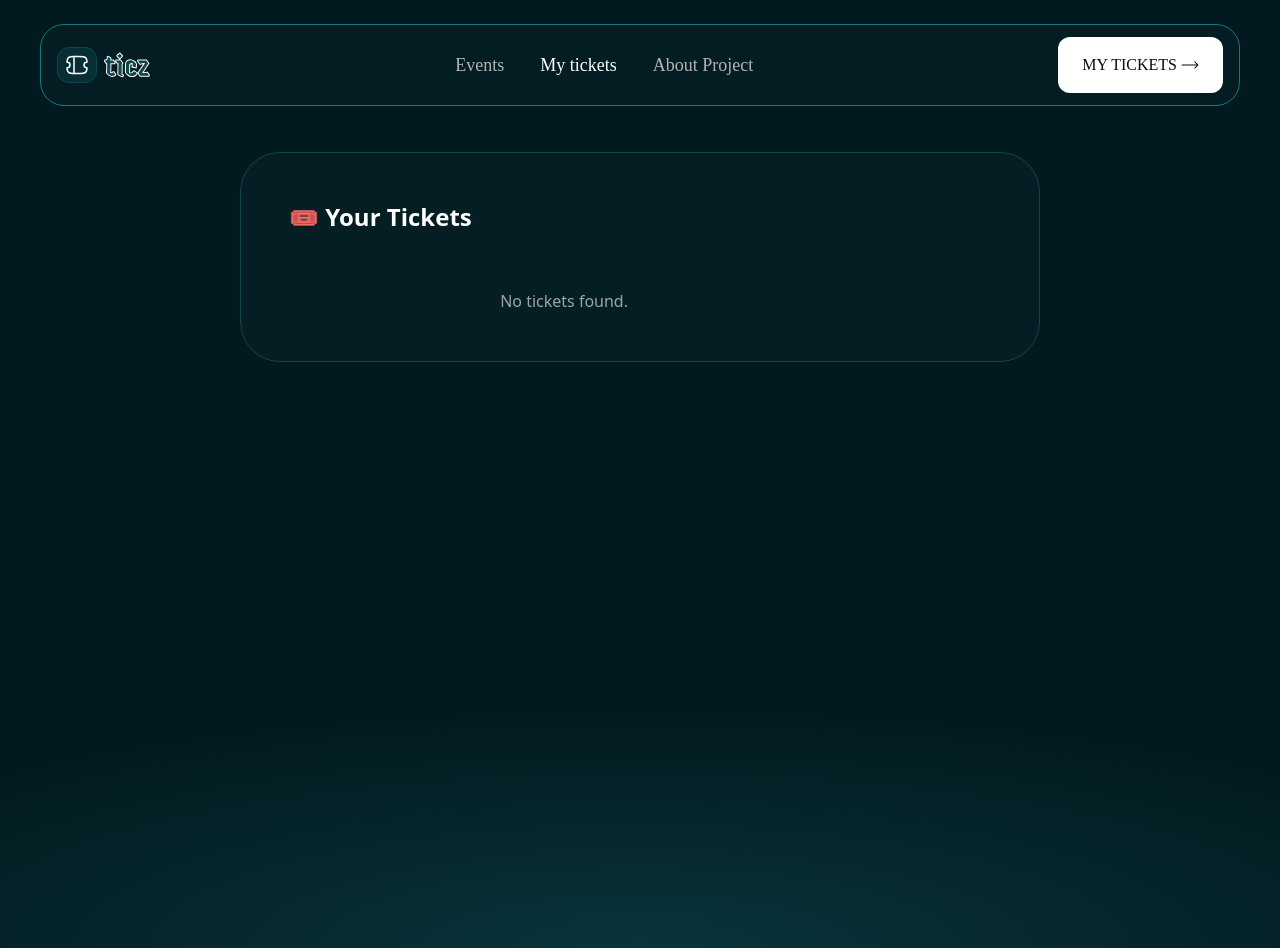
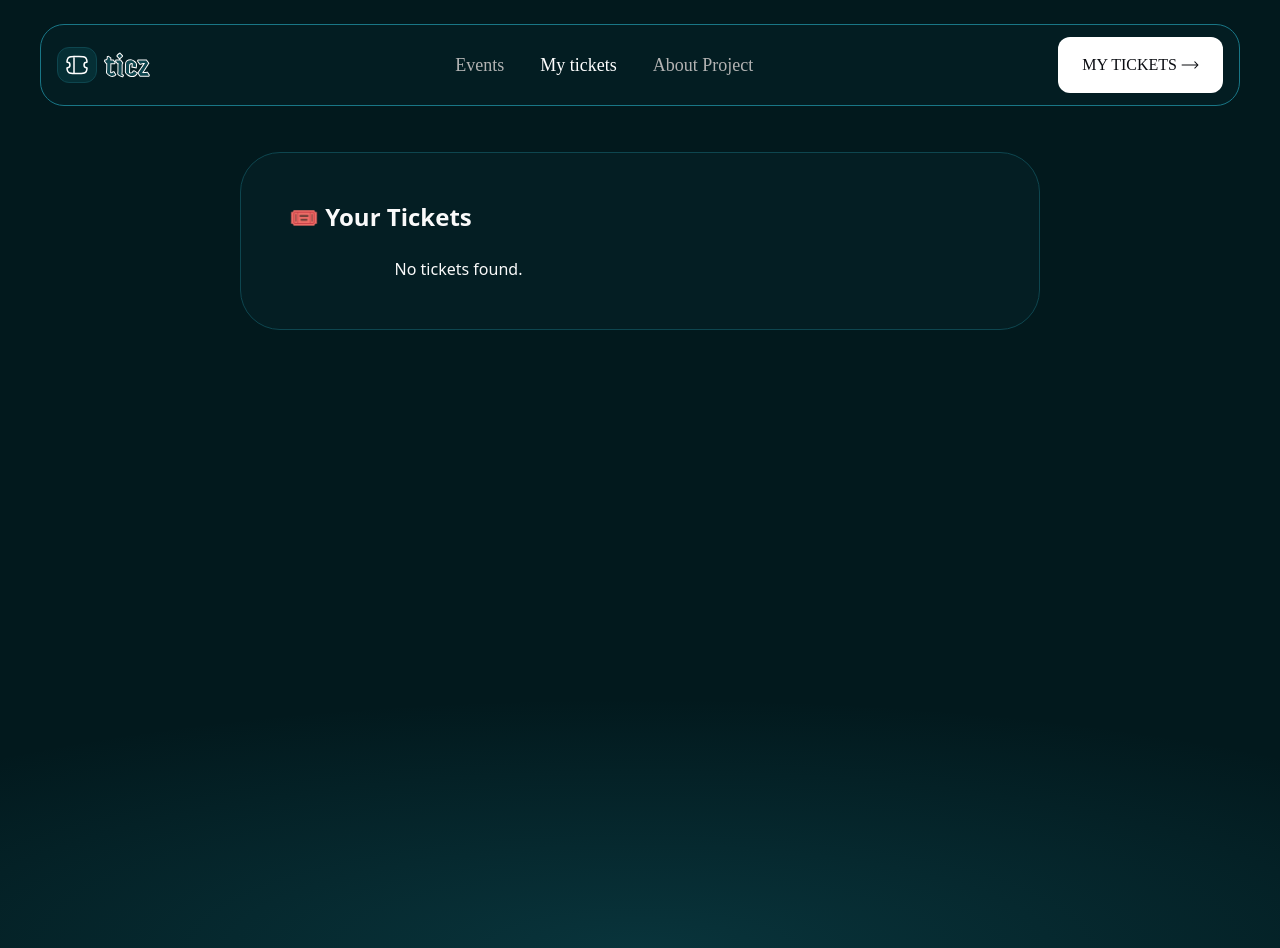
Before and after one commit to Chioma-Okeke/hng12-stage2-conference-ticket-generator, a React (Vite) app: page /tickets in a window 1280 px wide. Built offline with nearby package versions, Linux system fonts and the light colour scheme; a web font is replaced by a local one.

Commit message:
updated the ui for my tickets page

```diff
--- a/src/pages/MyTickets.jsx
+++ b/src/pages/MyTickets.jsx
@@ -33,8 +33,8 @@ function MyTickets() {
     return (
         <div className="pt-[46px] mb-[42px] mb:mb-[112px] h-screen">
             <AnimatedSection>
-                <div className="flex flex-col gap-8 p-6 md:p-12 rounded-[40px] border border-[#0E464F] bg-[#08252B] md:bg-[#041E23] max-w-[800px] mx-auto">
-                    <h1 className="text-2xl font-bold text-white mb-6">
+                <div className={`${fetchedData.length > 0 ? "flex" : " block"} flex-col gap-8 text-[#FAFAFA] p-6 md:p-12 rounded-[40px] border border-[#0E464F] bg-[#08252B] md:bg-[#041E23] max-w-[800px] mx-auto`}>
+                    <h1 className="text-2xl font-bold mb-6">
                         🎟️ Your Tickets
                     </h1>
                     <div className="grid grid-cols-1 md:grid-cols-2 gap-6 mx-auto">
@@ -43,7 +43,7 @@ function MyTickets() {
                                 <TicketCard key={index} ticket={ticket} />
                             ))
                         ) : (
-                            <p className="text-gray-400">No tickets found.</p>
+                            <p className="text-center">No tickets found.</p>
                         )}
                     </div>
                 </div>
```
